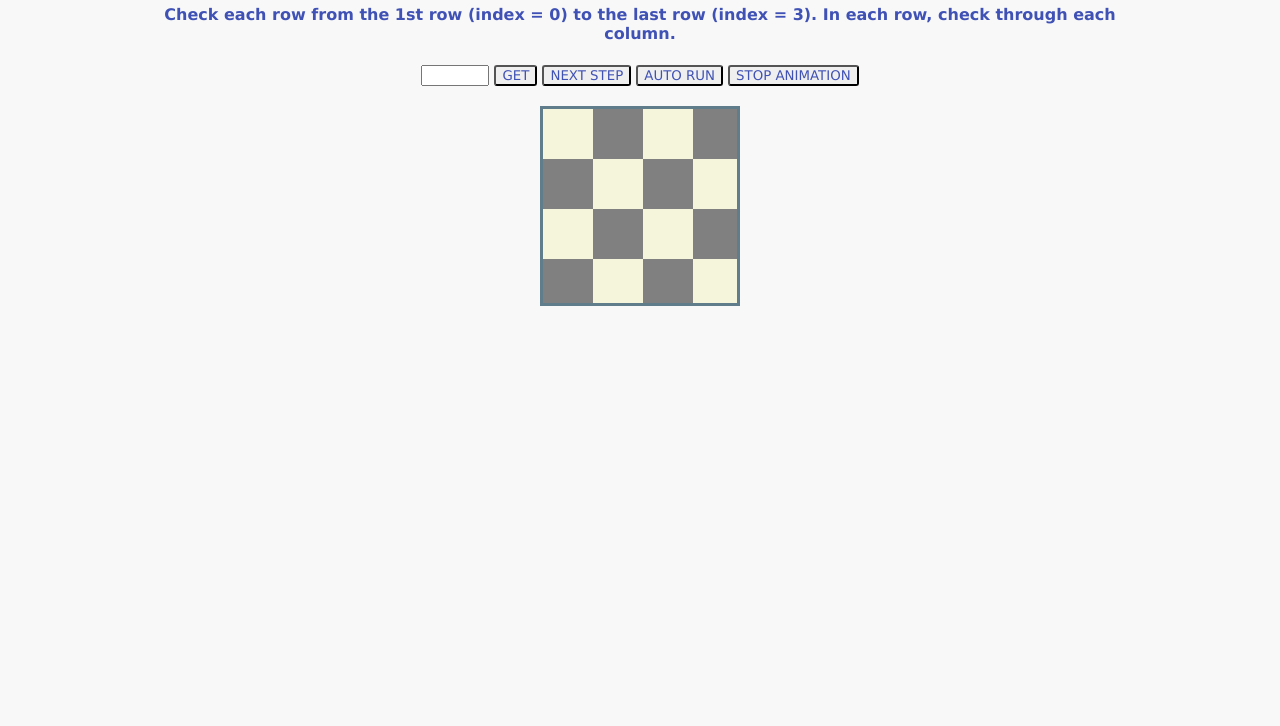
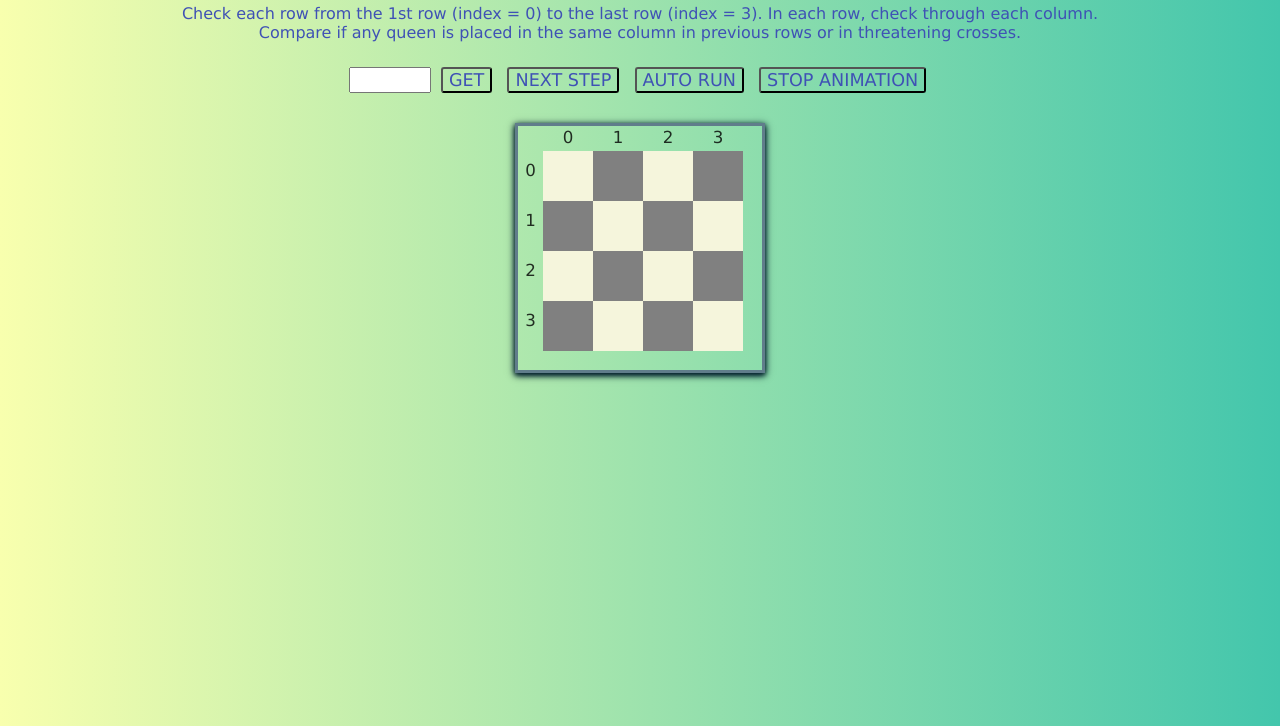
Before and after one commit to NLinh2911/N-queens-problem, a plain HTML site: page animation.html in a window 1280 px wide. Shown: the part 74-800 px from the top of the page. Drawn offline with nearby package versions, Linux system fonts and the light colour scheme.

Commit message:
update css + print out solutions

```diff
--- a/animation.html
+++ b/animation.html
@@ -7,11 +7,11 @@
   <script src="https://d3js.org/d3-drag.v1.min.js" charset="utf-8"></script>
 </head>
 <body>
-<h1 id="title">Show animation of solving N queens problem</h1>
+<h1 id="title">Animate N queens algorithm</h1>
 
 <div id = "btn-container">
-  <h4 id="intro">Check each row from the 1st row (index = 0) to the last row (index = 3). In each row, check through each column.</h4>
-  <h4 id="status"></h4>
+  <p id="intro">Check each row from the 1st row (index = 0) to the last row (index = 3). In each row, check through each column.<br> Compare if any queen is placed in the same column in previous rows or in threatening crosses. </p>
+  <h2 id="status"></h2>
   <input type="number" id="inputNum" name="inputNum" min="4" max="10">
   <button id="btnGet" onclick=clickGet()>GET</button>
   <button id ="nextStep" onclick = nextStep()>NEXT STEP</button>
--- a/animation.js
+++ b/animation.js
@@ -21,10 +21,11 @@ const queen = {
   w: "\u2655",
   b: "\u265B"
 };
+const indexes = [0, 1, 2, 3];
 /* Draw chess board function
  * @param: n -> set boardDimension
  * */
-const drawBoard = (n) => {
+const drawBoard = (n, totalSolutions, index) => {
   ///// Draw
   const boxSize = 50,
     boardDimension = n,
@@ -35,16 +36,48 @@ const drawBoard = (n) => {
   const div = d3.select("#svg-container");
   // create <svg>
   const svg = div.append("svg")
-    .attr("width", boardSize + "px")
-    .attr("height", boardSize + "px");
-
+    .attr("width", boardSize + boxSize + "px")
+    .attr("height", boardSize + boxSize + "px");
+  labels = indexes.slice();
+  if (n > indexes.length) {
+    for (let i = indexes.length; i < n; i++) {
+      labels.push(i);
+    }
+  }
+    console.log(labels);
+  // top labels
+  svg.selectAll("colLabel")
+    .data(labels)
+    .enter().append("text")
+    .text(function (d) { return d; })
+    .classed("colLabel", true)
+    .attr("y", 0)
+    .attr("x", function (d, i) { return i * boxSize + boxSize / 2; })
+    .attr("dx", boxSize / 2)
+    .attr("dy", boxSize / 3)
+    .style("font-size", boxSize / 3 + "px")
+    .style("text-anchor", "middle")
+    .style("opacity", 0.8);
+  // left labels
+  svg.selectAll("rowLabel")
+    .data(labels)
+    .enter().append("text")
+    .text(function (d) { return d; })
+    .classed("rowLabel", true)
+    .attr("y", function (d, i) { return i * boxSize + boxSize / 2; })
+    .attr("x", 0)
+    .attr("dx", boxSize / 4)
+    .attr("dy", boxSize / 2)
+    .style("font-size", boxSize / 3 + "px")
+    .style("text-anchor", "middle")
+    .style("opacity", 0.8);
   // loop through 8 rows and 8 columns to draw the chess board
   for (let i = 0; i < boardDimension; i++) {
     for (let j = 0; j < boardDimension; j++) {
       // draw each chess field
       const box = svg.append("rect")
-        .attr("x", i * boxSize)
-        .attr("y", j * boxSize)
+        .attr("x", i * boxSize + boxSize / 2)
+        .attr("y", j * boxSize + boxSize / 2)
         .attr("width", boxSize + "px")
         .attr("height", boxSize + "px");
       if ((i + j) % 2 === 0) {
@@ -59,14 +92,15 @@ const drawBoard = (n) => {
   for (let i = 0; i < boardDimension; i++) {
     for (let j = 0; j < boardDimension; j++) {
       const chess = svg.append("text")
-        .classed('draggable', true)
+        .classed('chess-pieces', true)
         .attr("id", "b" + j + i)
         .attr("text-anchor", "middle")
-        .attr("x", i * boxSize)
-        .attr("y", j * boxSize)
+        .attr("x", i * boxSize + boxSize / 2)
+        .attr("y", j * boxSize + boxSize / 2)
         .attr("dx", boxSize / 2)
-        .attr("dy", boxSize * 2 / 3)
-        .attr("font-size", '40');
+        .attr("dy", boxSize * 3 / 4)
+        .attr("font-size", '45')
+        .style("text-shadow", "2px 2px 4px #757575");
       chess.attr("X", chess.attr("x"))
         .attr("Y", chess.attr("y"));
       // // Draw pieces
@@ -82,25 +116,30 @@ const drawBoard = (n) => {
       if (j === 3) {
         chess.classed('row3', true);
       }
+      if (j === totalSolutions[index][i]) {
+                chess.attr("id", "b" + i + "1")
+                    .classed('team1', true)
+                    .text(queen.b);
       }
     }
   }
+}//end of drawBoard
 
 // ANIMATION
 let n = 4;
-const colors = ["#4caf50", "#FF5722", "brown", "black", "#FFC107", "#9C27B0"];
+const colors = ["green", "#FF5722", "brown", "black", "#FFC107", "#9C27B0", "#009688", "#E91E63"];
 let countCol = 0;
 let countRow = 0;
 let solIndex = 0;
 let newSolutions = [];
 let prevSolutions = [];
-let autoAnimation  = "";
+let autoAnimation = "";
 const inputNum = document.getElementById("inputNum");
 const status = document.getElementById("status");
 
 //default
 const init = () => {
-    drawBoard(n);
+  drawBoard(n, [[]], 0);
 }
 init();
 
@@ -116,7 +155,11 @@ const nextStep = () => {
       countCol = 0;
       solIndex = 0;
       if (countRow === n) {
-        status.innerHTML = `There are total  ${prevSolutions.length} solutions. Solutions ${prevSolutions}`
+        status.innerHTML = `There are total  ${prevSolutions.length} solutions. `;
+        for (let i=0; i< prevSolutions.length; i++) {
+          drawBoard(n, prevSolutions,i);
+        }
+        // drawBoard()
       };
       for (let i = 0; i <= countRow; i++) {
         //hide checked boxes
@@ -124,11 +167,6 @@ const nextStep = () => {
       }
     } else {
       if (countRow > 0) { //back track to the next solution of previous row
-        //console.log(countRow);
-        // for (let i = 0; i <= countRow; i++) {
-        //   //hide checked boxes
-        //   d3.selectAll(".queens" + i).attr("visibility", "hidden");
-        // }
         countRow--;
         solIndex++;
         d3.select("#b" + countRow + solIndex).attr("visibility", "visible");
@@ -152,9 +190,9 @@ const nextStep = () => {
       d3.selectAll(".queens" + i).attr("visibility", "hidden");
     }
     let solution = prevSolutions[solIndex];
-    status.innerHTML = `Check row ${countRow} and column  ${countCol} when queens are placed previously at ${solution}. `;
+    status.innerHTML = `Check row ${countRow} and column  ${countCol} when queens are placed previously at [${solution}]. `;
     for (let i = 0; i < solution.length; i++) {
-      let solutionQ = d3.select("#b" + i + solution[i]).text(queen.b).datum(colors[solution[0]]).attr("fill", function(d) {
+      let solutionQ = d3.select("#b" + i + solution[i]).text(queen.b).datum(colors[solution[0]]).attr("fill", function (d) {
         return d;
       }).attr("visibility", "visible");
     }
@@ -162,12 +200,12 @@ const nextStep = () => {
     if (meetConstraints(countRow, countCol, solution)) { //meet constraints -> place queens
       // can place a queen at column j
       newSolutions.push(solution.concat([countCol]));
-      selectedQ.classed("queens" + countRow, true).text(queen.b).datum(colors[solution[0]]).attr("fill", function(d) {
+      selectedQ.classed("queens" + countRow, true).text(queen.b).datum(colors[solution[0]]).attr("fill", function (d) {
         return d;
       });
       status.innerHTML += `Store accepted solution [${solution.concat([countCol])}]`;
     } else { //place X
-      selectedQ.classed("queens" + countRow, true).text("X").datum(colors[solution[0]]).attr("fill", function(d) {
+      selectedQ.classed("queens" + countRow, true).text("X").datum(colors[solution[0]]).attr("fill", function (d) {
         return d;
       });
     }
@@ -179,7 +217,7 @@ const nextStep = () => {
     let solution = [];
     status.innerHTML = `Check row ${countRow} and column  ${countCol}. `;
     let selectedQ = d3.select("#b" + countRow + countCol);
-    selectedQ.classed("queens" + countRow, true).text(queen.b).datum(colors[countCol]).attr("fill", function(d) {
+    selectedQ.classed("queens" + countRow, true).text(queen.b).datum(colors[countCol]).attr("fill", function (d) {
       return d;
     });
     //store solutions
@@ -196,7 +234,7 @@ const nextStep = () => {
  */
 const autoRun = () => {
   // assign setInterval to a var to use clearInterval to stop animation
-  autoAnimation = setInterval(nextStep, 800);
+  autoAnimation = setInterval(nextStep, 50);
 }
 
 /**
@@ -206,8 +244,8 @@ const stopAnimation = () => {
   // stop auto run
   clearInterval(autoAnimation);
   // clear and draw board again
-  d3.select("svg").remove();
-  drawBoard(n);
+  d3.selectAll("svg").remove();
+  drawBoard(n, [[]], 0);
   status.innerHTML = "You stop the animation";
   // reassign variables to rerun algorithm
   countCol = 0;
--- a/nqueens.js
+++ b/nqueens.js
@@ -117,12 +117,13 @@ const drawBoard = (n, totalSolutions, index) => {
             // draw chess pieces
             const chess = svg.append("text")
                 .classed('draggable', true)
-                .style("font-size", boxSize*2/3)
+                .style("font-size", boxSize*3/4)
                 .attr("text-anchor", "middle")
                 .attr("x", i * boxSize)
                 .attr("y", j * boxSize)
                 .attr("dx", boxSize / 2)
-                .attr("dy", boxSize * 2 / 3);
+                .attr("dy", boxSize * 3 / 4)
+                .style("text-shadow", "2px 2px 4px #757575");
 
             // chess.attr("X", chess.attr("x"))
             //   .attr("Y", chess.attr("y"));
--- a/style.css
+++ b/style.css
@@ -7,20 +7,33 @@
 body {
     max-width: 980;
     margin: auto;
-    background-color: rgba(245, 245, 245, 0.65);
+    /*background-color: rgba(245, 245, 245, 0.65);*/
     color: #3F51B5;
+    background: #43C6AC; /* fallback for old browsers */
+background: -webkit-linear-gradient(to left, #43C6AC , #F8FFAE); /* Chrome 10-25, Safari 5.1-6 */
+background: linear-gradient(to left, #43C6AC , #F8FFAE); /* W3C, IE 10+/ Edge, Firefox 16+, Chrome 26+, Opera 12+, Safari 7+ */
+
 }
 button {
+    font-size: 1.1em;
     color: #3F51B5;
     border-radius: 3px;
+    background-color: transparent;
+    margin: 5px;
+}
+input {
+    font-size: 1.1em;
 }
 svg {
     border: solid 3px #607D8B;
+    box-shadow: 0 2px 5px 0 #021f2d, 0 2px 8px 0 #021f2d;
+    margin: 5px;
 }
 #svg-container {
     display: flex;
     justify-content: center;
     align-items: center;
+    flex-wrap: wrap;
     margin-bottom: 20px;
 }
 #btn-container {
```
Lines whose indentation alone changed are shown as unchanged.
